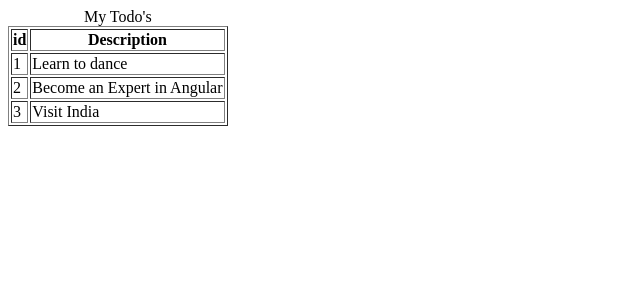
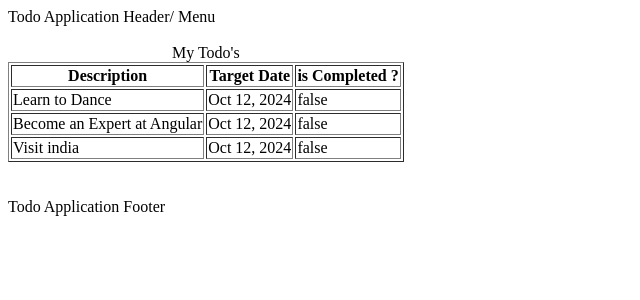
Before and after one commit to nguetcheu/todoApp-Frontend, an Angular app: page /todos in a window 1280 px wide. Shown: the top 300 px of the page, without its empty margins (0-640 px from the left). Built offline with nearby package versions, Linux system fonts and the light colour scheme.

Commit message:
Redirection et affichage de la liste de tache en se basant sur la classe todo ok

```diff
--- a/src/app/app.component.html
+++ b/src/app/app.component.html
@@ -1 +1,5 @@
+Todo Application Header/ Menu <br /><br />
 <router-outlet></router-outlet>
+
+<br /><br />
+Todo Application Footer
--- /dev/null
+++ b/src/app/interface/Todo.ts
@@ -0,0 +1,6 @@
+export class Todo {
+  id!: number;
+  description!: string;
+  done!: boolean;
+  targetDate!: Date;
+}
--- a/src/app/list-todos/list-todos.component.html
+++ b/src/app/list-todos/list-todos.component.html
@@ -4,14 +4,16 @@
   </caption>
   <thead>
     <tr>
-      <th>id</th>
       <th>Description</th>
+      <th>Target Date</th>
+      <th>is Completed ?</th>
     </tr>
   </thead>
   <tbody>
     <tr *ngFor="let todo of todos">
-      <td>{{ todo.id }}</td>
       <td>{{ todo.description }}</td>
+      <td>{{ todo.targetDate | date }}</td>
+      <td>{{ todo.done }}</td>
     </tr>
   </tbody>
 </table>
--- a/src/app/list-todos/list-todos.component.ts
+++ b/src/app/list-todos/list-todos.component.ts
@@ -1,4 +1,5 @@
 import { Component, OnInit } from '@angular/core';
+import { Todo } from '../interface/Todo';
 
 @Component({
   selector: 'app-list-todos',
@@ -6,18 +7,24 @@ import { Component, OnInit } from '@angular/core';
   styleUrls: ['./list-todos.component.css'],
 })
 export class ListTodosComponent implements OnInit {
-  todos = [
+  todos: Todo[] = [
     {
       id: 1,
-      description: 'Learn to dance',
+      description: 'Learn to Dance',
+      done: false,
+      targetDate: new Date(),
     },
     {
       id: 2,
-      description: 'Become an Expert in Angular',
+      description: 'Become an Expert at Angular',
+      done: false,
+      targetDate: new Date(),
     },
     {
       id: 3,
-      description: 'Visit India',
+      description: 'Visit india',
+      done: false,
+      targetDate: new Date(),
     },
   ];
 
--- a/src/app/welcome/welcome.component.html
+++ b/src/app/welcome/welcome.component.html
@@ -1 +1,2 @@
-<p>welcome {{ name }} to our awesome App</p>
+<div>Welcome {{ name }} Welcome to our awesome App</div>
+<div>You can manage your todos <a routerLink="/todos">here</a></div>
```
